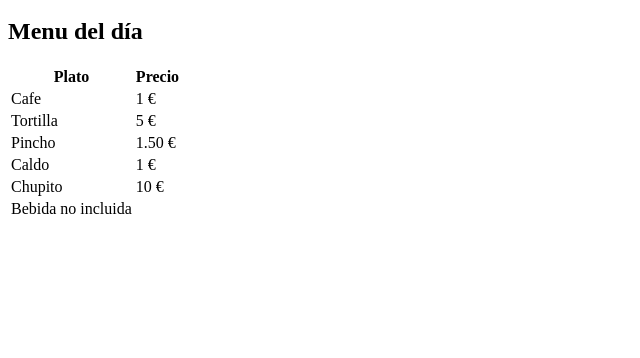
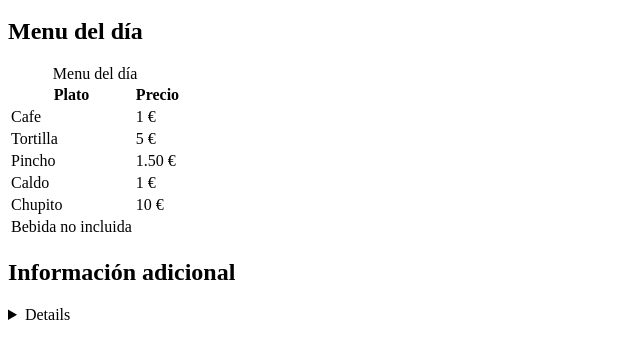
Before and after one commit to VictorVa96/Sabores-DAM, a plain HTML site: page index.html in a window 1280 px wide. Shown: the part 392-750 px from the top of the page, without its empty margins (0-640 px from the left). Drawn offline with Linux system fonts and the light colour scheme.

Commit message:
Corregido menu del dia; Añadido caption a tabla

```diff
--- a/index.html
+++ b/index.html
@@ -33,6 +33,7 @@
 			<h2>Menu del día</h2>
 
 			<table>
+				<caption>Menu del día</caption>
 				<thead>
 					<tr>
 						<th>Plato</th>
@@ -83,7 +84,12 @@
 
 		</section>
 
+
 		<section>
+
+			<h2>Información adicional</h2>
+
+			<details></details>
 
 		</section>
 
```
Lines whose indentation alone changed are shown as unchanged.
